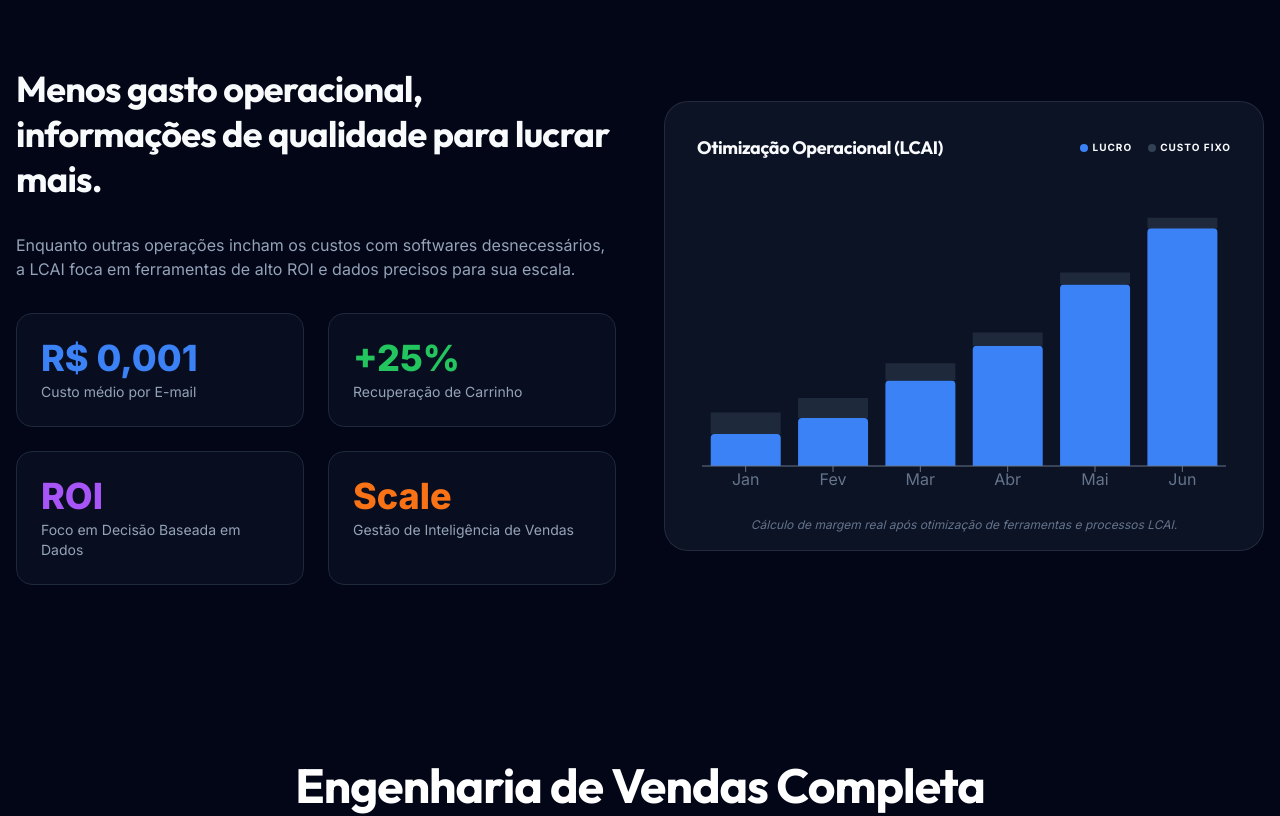
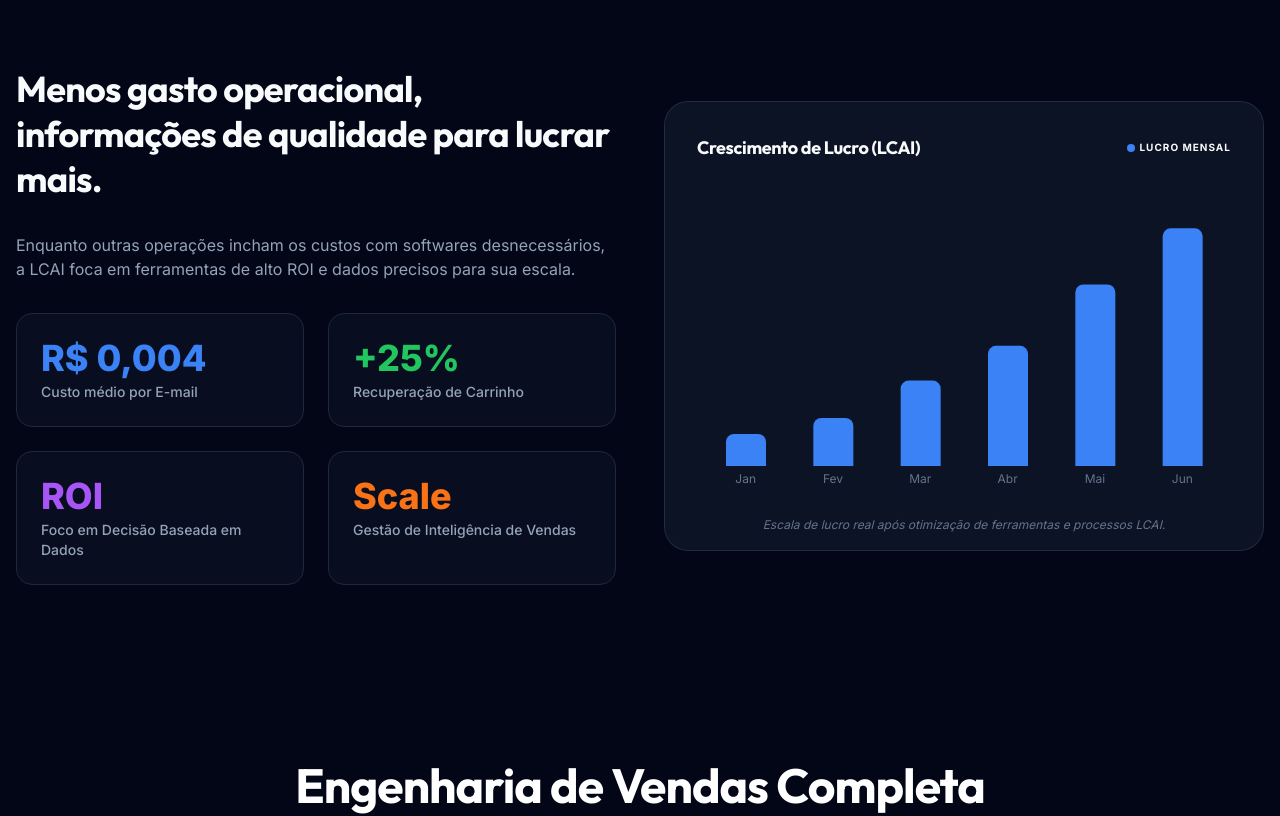
Before and after one commit to lcai-site/experts, a React (Vite) app: page / in a window 1280 px wide. Shown: the part 800-1616 px from the top of the page. Built offline with nearby package versions, Linux system fonts and the light colour scheme.

Commit message:
feat(stats): Simplify chart data and update cost metrics
Removes the 'custo' (cost) data point from the bar chart as it was not being utilized.
Updates the displayed average cost per email metric in the stats component to reflect a more accurate value.

```diff
--- a/components/Stats.tsx
+++ b/components/Stats.tsx
@@ -1,14 +1,14 @@
 
 import React from 'react';
-import { BarChart, Bar, ResponsiveContainer, Cell, XAxis, Tooltip, YAxis } from 'recharts';
+import { BarChart, Bar, ResponsiveContainer, XAxis } from 'recharts';
 
 const data = [
-  { name: 'Jan', custo: 80, lucro: 120 },
-  { name: 'Fev', custo: 75, lucro: 180 },
-  { name: 'Mar', custo: 65, lucro: 320 },
-  { name: 'Abr', custo: 50, lucro: 450 },
-  { name: 'Mai', custo: 45, lucro: 680 },
-  { name: 'Jun', custo: 40, lucro: 890 },
+  { name: 'Jan', lucro: 120 },
+  { name: 'Fev', lucro: 180 },
+  { name: 'Mar', lucro: 320 },
+  { name: 'Abr', lucro: 450 },
+  { name: 'Mai', lucro: 680 },
+  { name: 'Jun', lucro: 890 },
 ];
 
 const Stats: React.FC = () => {
@@ -19,44 +19,50 @@ const Stats: React.FC = () => {
         <p className="text-slate-400">Enquanto outras operações incham os custos com softwares desnecessários, a LCAI foca em ferramentas de alto ROI e dados precisos para sua escala.</p>
         <div className="grid grid-cols-2 gap-6">
           <div className="p-6 rounded-2xl bg-slate-900/50 border border-slate-800">
-            <div className="text-4xl font-black text-blue-500 mb-1">R$ 0,001</div>
-            <div className="text-sm text-slate-400">Custo médio por E-mail</div>
+            <div className="text-4xl font-black text-blue-500 mb-1">R$ 0,004</div>
+            <div className="text-sm text-slate-400 font-medium">Custo médio por E-mail</div>
           </div>
           <div className="p-6 rounded-2xl bg-slate-900/50 border border-slate-800">
             <div className="text-4xl font-black text-green-500 mb-1">+25%</div>
-            <div className="text-sm text-slate-400">Recuperação de Carrinho</div>
+            <div className="text-sm text-slate-400 font-medium">Recuperação de Carrinho</div>
           </div>
           <div className="p-6 rounded-2xl bg-slate-900/50 border border-slate-800">
             <div className="text-4xl font-black text-purple-500 mb-1">ROI</div>
-            <div className="text-sm text-slate-400">Foco em Decisão Baseada em Dados</div>
+            <div className="text-sm text-slate-400 font-medium">Foco em Decisão Baseada em Dados</div>
           </div>
           <div className="p-6 rounded-2xl bg-slate-900/50 border border-slate-800">
             <div className="text-4xl font-black text-orange-500 mb-1">Scale</div>
-            <div className="text-sm text-slate-400">Gestão de Inteligência de Vendas</div>
+            <div className="text-sm text-slate-400 font-medium">Gestão de Inteligência de Vendas</div>
           </div>
         </div>
       </div>
 
       <div className="glass p-8 rounded-3xl h-[450px]">
         <div className="flex justify-between items-center mb-8">
-          <h3 className="text-lg font-bold">Otimização Operacional (LCAI)</h3>
+          <h3 className="text-lg font-bold">Crescimento de Lucro (LCAI)</h3>
           <div className="flex gap-4 text-[10px] uppercase font-bold tracking-widest">
-            <span className="flex items-center gap-1"><span className="w-2 h-2 rounded-full bg-blue-500"></span> Lucro</span>
-            <span className="flex items-center gap-1"><span className="w-2 h-2 rounded-full bg-slate-700"></span> Custo Fixo</span>
+            <span className="flex items-center gap-1"><span className="w-2 h-2 rounded-full bg-blue-500"></span> Lucro Mensal</span>
           </div>
         </div>
         <ResponsiveContainer width="100%" height="80%">
           <BarChart data={data}>
-            <XAxis dataKey="name" stroke="#64748b" />
-            <Tooltip
-              contentStyle={{ backgroundColor: '#0f172a', border: '1px solid #1e293b' }}
-              itemStyle={{ color: '#60a5fa' }}
+            <XAxis
+              dataKey="name"
+              stroke="#64748b"
+              fontSize={12}
+              tickLine={false}
+              axisLine={false}
             />
-            <Bar dataKey="lucro" stackId="a" fill="#3b82f6" radius={[4, 4, 0, 0]} />
-            <Bar dataKey="custo" stackId="a" fill="#1e293b" radius={[0, 0, 0, 0]} />
+            <Bar
+              dataKey="lucro"
+              fill="#3b82f6"
+              radius={[8, 8, 0, 0]}
+              barSize={40}
+              animationDuration={2000}
+            />
           </BarChart>
         </ResponsiveContainer>
-        <p className="text-xs text-slate-500 mt-4 text-center italic">Cálculo de margem real após otimização de ferramentas e processos LCAI.</p>
+        <p className="text-xs text-slate-500 mt-4 text-center italic">Escala de lucro real após otimização de ferramentas e processos LCAI.</p>
       </div>
     </div>
   );
```
